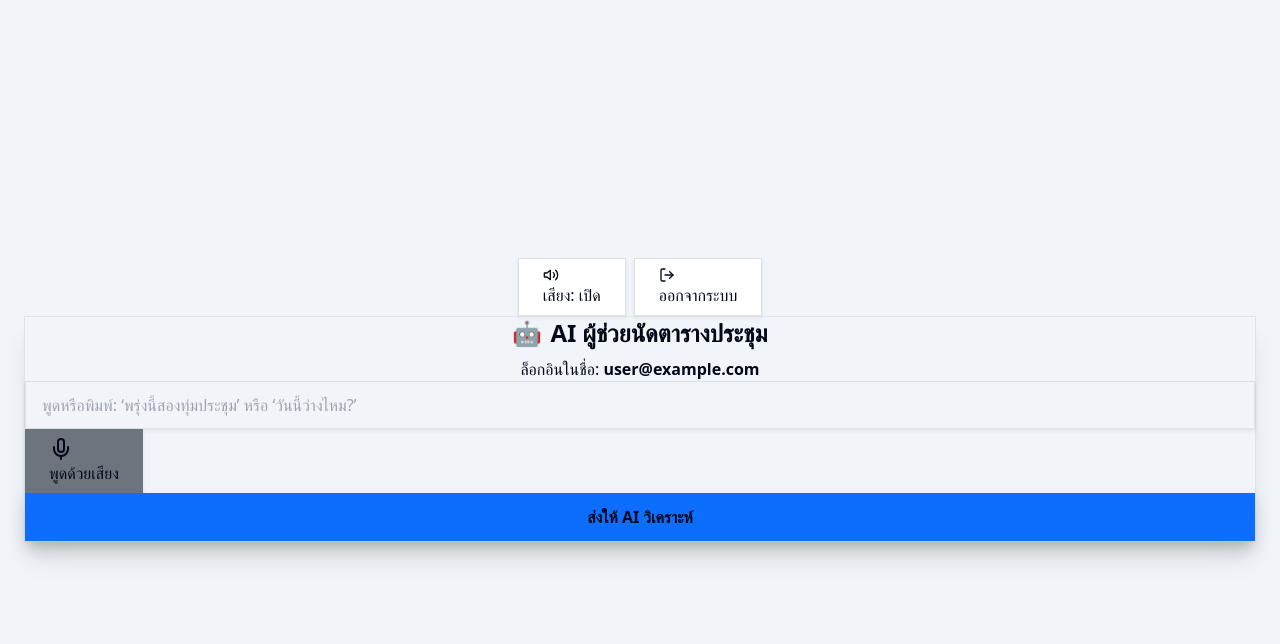
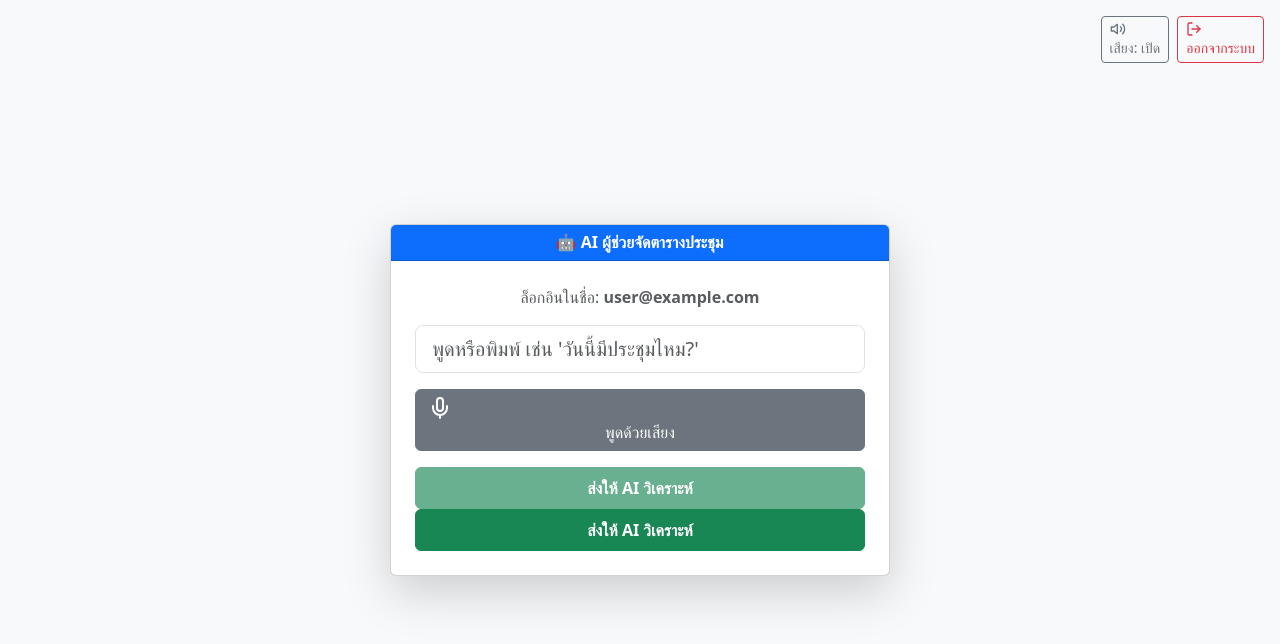
Before and after one commit to sahapap123/ai-meeting-scheduler2, a Next.js app: page / in a window 1280 px wide. Shown: the top 644 px of the page. Built offline with nearby package versions, Linux system fonts and the light colour scheme; no server answers; sample sign-in values are in the browser's storage.

Commit message:
feat: convert UI to Bootstrap

```diff
--- a/components/Scheduler.tsx
+++ b/components/Scheduler.tsx
@@ -2,11 +2,12 @@
 
 import React, { useEffect, useRef, useState } from "react";
 import { signOut } from "next-auth/react";
-import { Button } from "@/components/ui/button";
-import { Input } from "@/components/ui/input";
-import { Card, CardContent, CardHeader, CardTitle } from "@/components/ui/card";
 import { Loader2, LogOut, Mic, StopCircle, Volume2 } from "lucide-react";
 import type { Session } from "next-auth";
+
+// ✅ Import Bootstrap
+import "bootstrap/dist/css/bootstrap.min.css";
+import "bootstrap/dist/js/bootstrap.bundle.min.js";
 
 declare global {
   interface Window {
@@ -40,6 +41,7 @@ export default function Scheduler({ session }: { session: Session }) {
     };
   }, []);
 
+  // 🎤 Start recording voice
   const startRecord = () => {
     const SRClass = getSRClass();
     if (!SRClass) {
@@ -92,7 +94,7 @@ export default function Scheduler({ session }: { session: Session }) {
     } catch {}
   };
 
-  // 🔍 ตรวจจับว่าผู้ใช้ "ถามตาราง" หรือ "สั่งสร้างนัด"
+  // 🔍 ตรวจจับว่าผู้ใช้กำลัง "ถามตาราง" แทนที่จะ "สร้างนัด"
   function isQueryIntent(text: string): boolean {
     if (!text) return false;
     const q = text
@@ -117,7 +119,6 @@ export default function Scheduler({ session }: { session: Session }) {
 
   const handleClick = async () => {
     if (text.trim() === "" || isLoading) return;
-
     setIsLoading(true);
     setReply("AI กำลังวิเคราะห์...");
 
@@ -145,7 +146,7 @@ export default function Scheduler({ session }: { session: Session }) {
               href={data.event.htmlLink}
               target="_blank"
               rel="noopener noreferrer"
-              className="text-blue-600 hover:underline"
+              className="text-primary fw-bold"
             >
               (ดูใน Google Calendar)
             </a>
@@ -162,91 +163,91 @@ export default function Scheduler({ session }: { session: Session }) {
     }
   };
 
+  // 🌈 RETURN UI (Bootstrap version)
   return (
-    <main className="flex flex-col items-center justify-center min-h-screen bg-slate-100 p-4">
-      <div className="absolute top-4 right-4 flex gap-2">
+    <main className="d-flex flex-column align-items-center justify-content-center min-vh-100 bg-light p-3">
+      <div className="position-absolute top-0 end-0 m-3 d-flex gap-2">
         {browserHasTTS && (
-          <Button
-            variant="outline"
+          <button
+            className="btn btn-outline-secondary btn-sm"
             onClick={() => setTtsEnabled(v => !v)}
-            className="text-sm"
-            title="สลับการอ่านออกเสียง"
           >
-            <Volume2 className="mr-2 h-4 w-4" />
+            <Volume2 size={16} className="me-2" />
             {ttsEnabled ? "เสียง: เปิด" : "เสียง: ปิด"}
-          </Button>
+          </button>
         )}
-        <Button variant="outline" onClick={() => signOut()} className="text-sm">
-          <LogOut className="mr-2 h-4 w-4" /> ออกจากระบบ
-        </Button>
+        <button className="btn btn-outline-danger btn-sm" onClick={() => signOut()}>
+          <LogOut size={16} className="me-2" />
+          ออกจากระบบ
+        </button>
       </div>
 
-      <Card className="w-full max-w-lg shadow-xl">
-        <CardHeader className="text-center">
-          <CardTitle className="text-2xl font-bold tracking-tight flex items-center justify-center">
-            <span className="mr-2">🤖</span> AI ผู้ช่วยนัดตารางประชุม
-          </CardTitle>
-          <p className="text-sm text-muted-foreground pt-2">
+      <div className="card shadow-lg" style={{ maxWidth: "500px", width: "100%" }}>
+        <div className="card-header text-center bg-primary text-white">
+          <h4 className="fw-bold mb-0">🤖 AI ผู้ช่วยจัดตารางประชุม</h4>
+        </div>
+        <div className="card-body p-4">
+          <p className="text-muted text-center mb-3">
             ล็อกอินในชื่อ: <strong>{session.user?.email}</strong>
           </p>
-        </CardHeader>
 
-        <CardContent className="p-6 space-y-4">
-          <Input
-            id="prompt-input"
+          <div className="input-group mb-3">
+            <input
               type="text"
-            placeholder="พูดหรือพิมพ์: ‘พรุ่งนี้สองทุ่มประชุม’ หรือ ‘วันนี้ว่างไหม?’"
+              className="form-control form-control-lg"
+              placeholder="พูดหรือพิมพ์ เช่น 'วันนี้มีประชุมไหม?'"
               value={text}
               onChange={(e) => setText(e.target.value)}
               onKeyDown={(e) => e.key === "Enter" && handleClick()}
               disabled={isLoading}
-            className="h-12 text-base"
             />
+          </div>
 
-          <div className="flex items-center gap-2">
+          <div className="d-flex gap-2 mb-3">
             {isRecording ? (
-              <Button variant="destructive" onClick={stopRecord} className="h-10">
-                <StopCircle className="h-5 w-5 mr-1" /> หยุดฟัง
-              </Button>
+              <button className="btn btn-danger w-100" onClick={stopRecord}>
+                <StopCircle className="me-2" /> หยุดฟัง
+              </button>
             ) : (
-              <Button variant="secondary" onClick={startRecord} className="h-10" disabled={!browserHasSTT}>
-                <Mic className="h-5 w-5 mr-1" /> พูดด้วยเสียง
-              </Button>
-            )}
-            {!browserHasSTT && (
-              <span className="text-sm text-muted-foreground">
-                เบราว์เซอร์ไม่รองรับการรู้จำเสียง (แนะนำ Chrome/Edge บน HTTPS)
-              </span>
+              <button
+                className="btn btn-secondary w-100"
+                onClick={startRecord}
+                disabled={!browserHasSTT}
+              >
+                <Mic className="me-2" /> พูดด้วยเสียง
+              </button>
             )}
           </div>
 
-          <Button
+          <button
+            className="btn btn-success w-100 py-2 fw-bold"
             onClick={handleClick}
             disabled={isLoading || text.trim() === ""}
-            className="w-full h-12 text-base font-semibold"
           >
             {isLoading ? (
-              <span className="flex items-center justify-center">
-                <Loader2 className="mr-2 h-4 w-4 animate-spin" /> กำลังประมวลผล...
+              <span>
+                <Loader2 className="me-2 spinner-border spinner-border-sm" /> กำลังประมวลผล...
               </span>
             ) : (
               "ส่งให้ AI วิเคราะห์"
             )}
-          </Button>
-
+          </button>
+<button className="btn btn-success w-100 py-2 fw-bold">
+  ส่งให้ AI วิเคราะห์
+</button>
           {reply && (
             <div
-              className={`mt-4 p-4 rounded-lg text-center text-sm border ${
+              className={`alert mt-4 ${
                 typeof reply === "string" && reply.includes("ผิดพลาด")
-                  ? "bg-red-50/50 border-red-200 text-red-800"
-                  : "bg-green-50/50 border-green-200 text-green-800"
+                  ? "alert-danger"
+                  : "alert-success"
               }`}
             >
               {reply}
             </div>
           )}
-        </CardContent>
-      </Card>
+        </div>
+      </div>
     </main>
   );
 }
```
Lines whose indentation alone changed are shown as unchanged.
